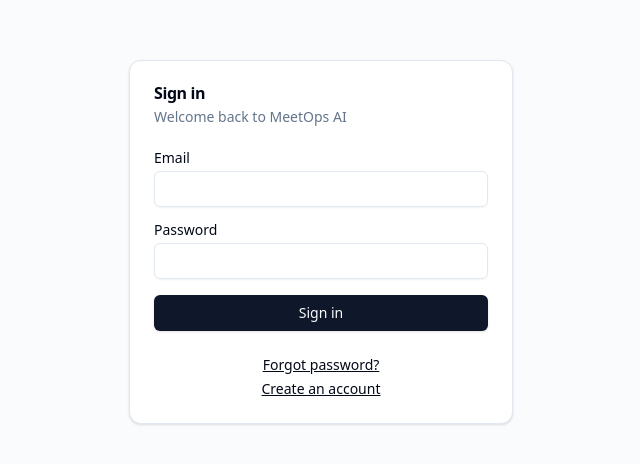
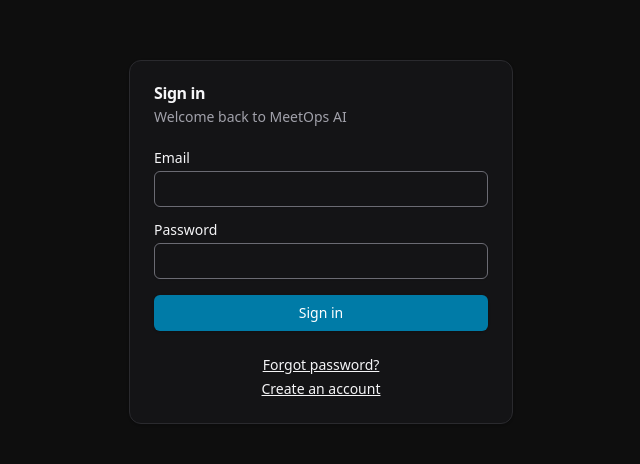
Before and after one commit to iakash22/meetops-platform, a React (Vite) app in the folder apps/web/: page /login in a window 1280 px wide. Shown: the part 158-622 px from the top of the page, without its empty margins (319-959 px from the left). Built offline with nearby package versions, Linux system fonts and the light colour scheme; no server answers.

Commit message:
feat(web): apply dark-first brand palette via central design tokens

```diff
--- a/apps/web/index.html
+++ b/apps/web/index.html
@@ -1,8 +1,10 @@
 <!doctype html>
-<html lang="en">
+<html lang="en" class="dark">
   <head>
     <meta charset="UTF-8" />
     <meta name="viewport" content="width=device-width, initial-scale=1.0" />
+    <meta name="color-scheme" content="dark" />
+    <meta name="theme-color" content="#0A0A0A" />
     <title>MeetOps AI</title>
   </head>
   <body>
--- a/apps/web/src/components/layout/app-shell.tsx
+++ b/apps/web/src/components/layout/app-shell.tsx
@@ -29,7 +29,7 @@ export function Sidebar() {
         open ? 'w-60' : 'w-0 overflow-hidden',
       )}
     >
-      <div className="flex h-14 items-center px-4 text-lg font-semibold">MeetOps AI</div>
+      <div className="brand-glow flex h-14 items-center px-4 text-lg font-semibold">MeetOps AI</div>
       <Separator />
       <nav aria-label="Main" className="flex flex-col gap-1 p-2">
         {navItems.map(({ to, label, icon: Icon }) => (
@@ -37,7 +37,7 @@ export function Sidebar() {
             key={to}
             to={to}
             activeOptions={{ exact: to === '/' }}
-            className="flex items-center gap-2 rounded-md px-3 py-2 text-sm text-muted-foreground hover:bg-accent hover:text-accent-foreground [&.active]:bg-accent [&.active]:font-medium [&.active]:text-accent-foreground"
+            className="flex items-center gap-2 rounded-md px-3 py-2 text-sm text-muted-foreground hover:bg-accent hover:text-accent-foreground [&.active]:bg-accent [&.active]:font-medium [&.active]:text-accent-foreground [&.active]:shadow-[inset_2px_0_0_hsl(var(--highlight))] [&.active_svg]:text-highlight"
           >
             <Icon className="h-4 w-4" aria-hidden />
             {label}
--- a/apps/web/src/components/ui/button.tsx
+++ b/apps/web/src/components/ui/button.tsx
@@ -15,7 +15,7 @@ const buttonVariants = cva(
           'border border-input bg-background shadow-sm hover:bg-accent hover:text-accent-foreground',
         secondary: 'bg-secondary text-secondary-foreground shadow-sm hover:bg-secondary/80',
         ghost: 'hover:bg-accent hover:text-accent-foreground',
-        link: 'text-primary underline-offset-4 hover:underline',
+        link: 'text-link underline-offset-4 hover:underline',
       },
       size: {
         default: 'h-9 px-4 py-2',
--- a/apps/web/src/index.css
+++ b/apps/web/src/index.css
@@ -2,26 +2,51 @@
 @tailwind components;
 @tailwind utilities;
 
+/*
+ * MeetOps brand theme (dark-first). Source of truth for values:
+ * docs/05-web/brand-theme.md — keep mobile/desktop/extension in sync.
+ * Values are HSL channels consumed as hsl(var(--token)) by tailwind.config.ts.
+ */
 @layer base {
   :root {
-    --background: 0 0% 100%;
-    --foreground: 222.2 84% 4.9%;
-    --card: 0 0% 100%;
-    --card-foreground: 222.2 84% 4.9%;
-    --primary: 222.2 47.4% 11.2%;
-    --primary-foreground: 210 40% 98%;
-    --secondary: 210 40% 96.1%;
-    --secondary-foreground: 222.2 47.4% 11.2%;
-    --muted: 210 40% 96.1%;
-    --muted-foreground: 215.4 16.3% 46.9%;
-    --accent: 210 40% 96.1%;
-    --accent-foreground: 222.2 47.4% 11.2%;
-    --destructive: 0 84.2% 60.2%;
-    --destructive-foreground: 210 40% 98%;
-    --border: 214.3 31.8% 91.4%;
-    --input: 214.3 31.8% 91.4%;
-    --ring: 222.2 84% 4.9%;
+    color-scheme: dark;
+
+    /* Surfaces */
+    --background: 0 0% 3.9%; /* #0A0A0A Jet Black */
+    --foreground: 240 11.1% 96.5%; /* #F5F5F7 */
+    --card: 240 4.8% 8.2%; /* #141416 surface-1 */
+    --card-foreground: 240 11.1% 96.5%; /* #F5F5F7 */
+    --popover: 240 5.1% 11.6%; /* #1C1C1F surface-2 */
+    --popover-foreground: 240 11.1% 96.5%; /* #F5F5F7 */
+
+    /* Brand */
+    --primary: 195.8 100% 32.7%; /* #007BA7 Cerulean Blue (fills) */
+    --primary-foreground: 0 0% 100%; /* #FFFFFF */
+    --link: 197.3 72.8% 55.3%; /* #3AB0E0 cerulean-light (text on dark) */
+    --highlight: 330.3 100% 58.8%; /* #FF2D95 Neon Rose (sparing accent) */
+    --highlight-foreground: 0 0% 3.9%; /* #0A0A0A */
+
+    /* Neutral interaction surfaces (shadcn "secondary"/"muted"/"accent") */
+    --secondary: 240 5.1% 11.6%; /* #1C1C1F */
+    --secondary-foreground: 240 11.1% 96.5%; /* #F5F5F7 */
+    --muted: 240 4.8% 8.2%; /* #141416 */
+    --muted-foreground: 240 5% 64.9%; /* #A1A1AA */
+    --accent: 240 5.1% 11.6%; /* #1C1C1F hover/selected surface */
+    --accent-foreground: 240 11.1% 96.5%; /* #F5F5F7 */
+
+    /* Status */
+    --destructive: 0 84.2% 60.2%; /* #EF4444 (distinct from rose; also AA as text on bg) */
+    --destructive-foreground: 0 0% 3.9%; /* #0A0A0A (AA on #EF4444; white is only 3.76:1) */
+
+    /* Lines & focus */
+    --border: 240 4.5% 17.3%; /* #2A2A2E */
+    --input: 240 3.6% 43.5%; /* #6B6B73 (>=3:1 on bg for form controls) */
+    --ring: 197.3 72.8% 55.3%; /* #3AB0E0 */
     --radius: 0.5rem;
+
+    /* Optional subtle glows for brand/logo elements only */
+    --glow-primary: 0 0 12px hsl(195.8 100% 32.7% / 0.45);
+    --glow-highlight: 0 0 12px hsl(330.3 100% 58.8% / 0.35);
   }
   * {
     @apply border-border;
@@ -29,4 +54,17 @@
   body {
     @apply bg-background text-foreground antialiased;
   }
+  ::selection {
+    background: hsl(var(--primary) / 0.45);
+    color: hsl(var(--foreground));
+  }
 }
+
+@layer utilities {
+  .brand-glow {
+    text-shadow: var(--glow-primary), var(--glow-highlight);
+  }
+  .brand-glow-box {
+    box-shadow: var(--glow-primary);
+  }
+}
--- a/apps/web/tailwind.config.ts
+++ b/apps/web/tailwind.config.ts
@@ -13,18 +13,30 @@ export default {
         background: 'hsl(var(--background))',
         foreground: 'hsl(var(--foreground))',
         primary: { DEFAULT: 'hsl(var(--primary))', foreground: 'hsl(var(--primary-foreground))' },
-        secondary: { DEFAULT: 'hsl(var(--secondary))', foreground: 'hsl(var(--secondary-foreground))' },
-        destructive: { DEFAULT: 'hsl(var(--destructive))', foreground: 'hsl(var(--destructive-foreground))' },
+        secondary: {
+          DEFAULT: 'hsl(var(--secondary))',
+          foreground: 'hsl(var(--secondary-foreground))',
+        },
+        destructive: {
+          DEFAULT: 'hsl(var(--destructive))',
+          foreground: 'hsl(var(--destructive-foreground))',
+        },
         muted: { DEFAULT: 'hsl(var(--muted))', foreground: 'hsl(var(--muted-foreground))' },
         accent: { DEFAULT: 'hsl(var(--accent))', foreground: 'hsl(var(--accent-foreground))' },
-        card: { DEFAULT: 'hsl(var(--card))', foreground: 'hsl(var(--card-foreground))' }
+        card: { DEFAULT: 'hsl(var(--card))', foreground: 'hsl(var(--card-foreground))' },
+        popover: { DEFAULT: 'hsl(var(--popover))', foreground: 'hsl(var(--popover-foreground))' },
+        highlight: {
+          DEFAULT: 'hsl(var(--highlight))',
+          foreground: 'hsl(var(--highlight-foreground))',
+        },
+        link: 'hsl(var(--link))',
       },
       borderRadius: {
         lg: 'var(--radius)',
         md: 'calc(var(--radius) - 2px)',
-        sm: 'calc(var(--radius) - 4px)'
-      }
-    }
+        sm: 'calc(var(--radius) - 4px)',
+      },
+    },
   },
-  plugins: [animate]
+  plugins: [animate],
 } satisfies Config;
```
